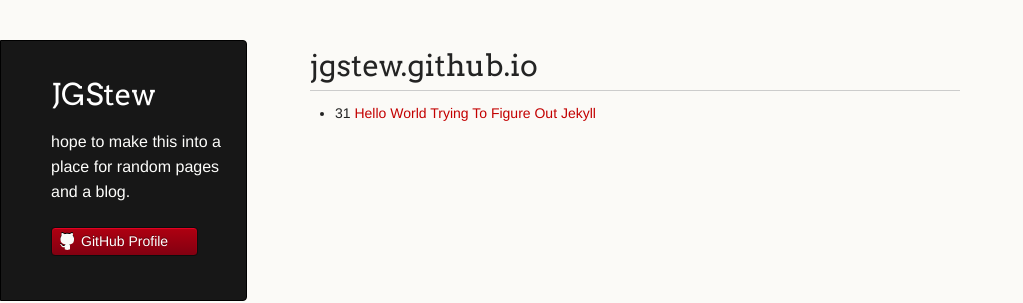
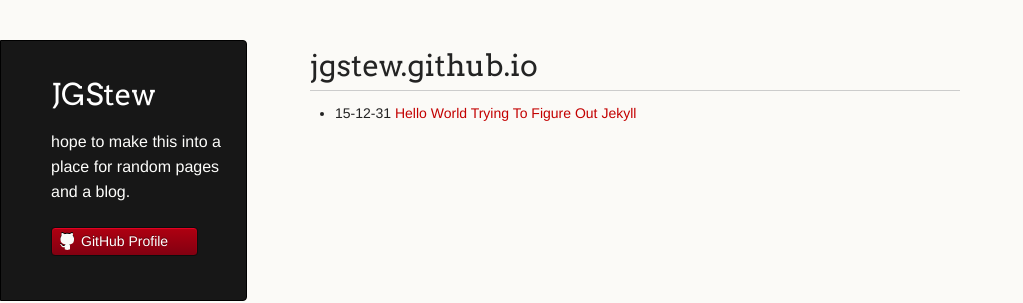
Before and after one commit to jgstew/jgstew.github.io, a Jekyll site: the page built from index.html, in a window 1280 px wide. Shown: the top 303 px of the page, without its empty margins (0-1023 px from the left). Built offline with Jekyll 4.4.1, drawn with Linux system fonts in a browser that asks for light colours.

```diff
--- a/index.html
+++ b/index.html
@@ -6,7 +6,7 @@ layout: default
 <ul>
   {% for post in site.posts %}
     <li>
-      {{ post.date | date:"%d" }} <a href="{{ post.url }}">{{ post.title }}</a>
+      {{ post.date | date:"%y-%m-%d" }} <a href="{{ post.url }}">{{ post.title }}</a>
     </li>
   {% endfor %}
 </ul>
```
